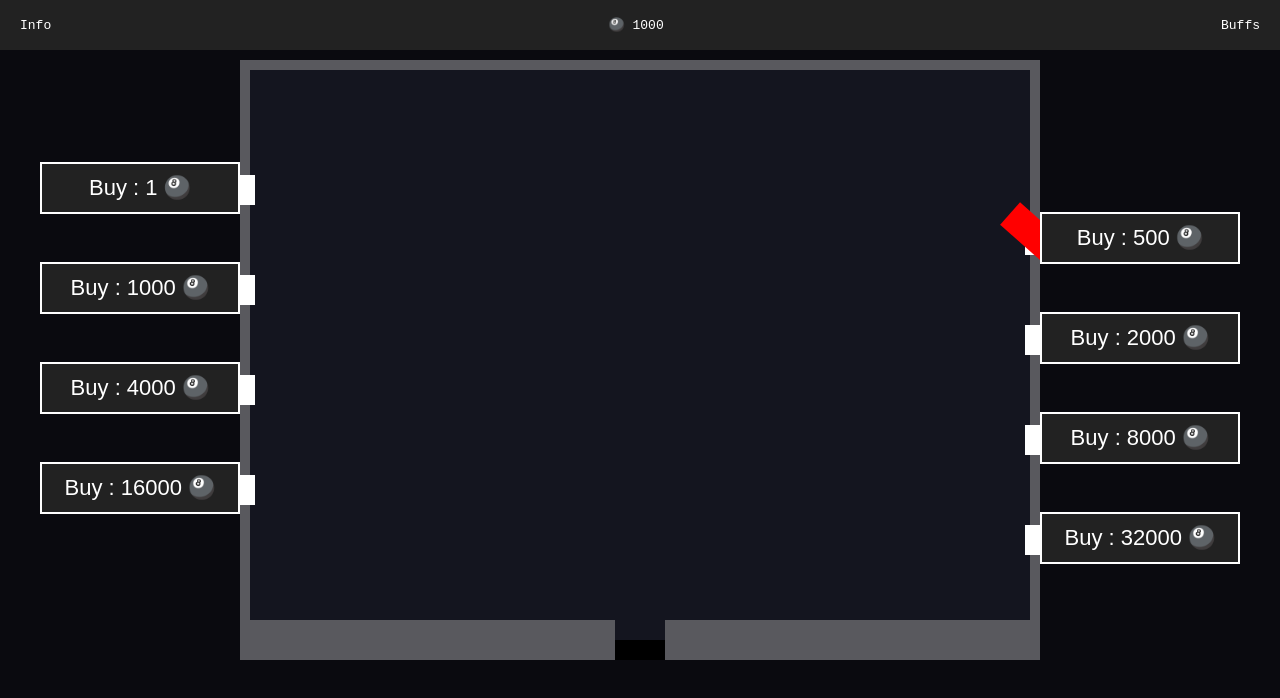
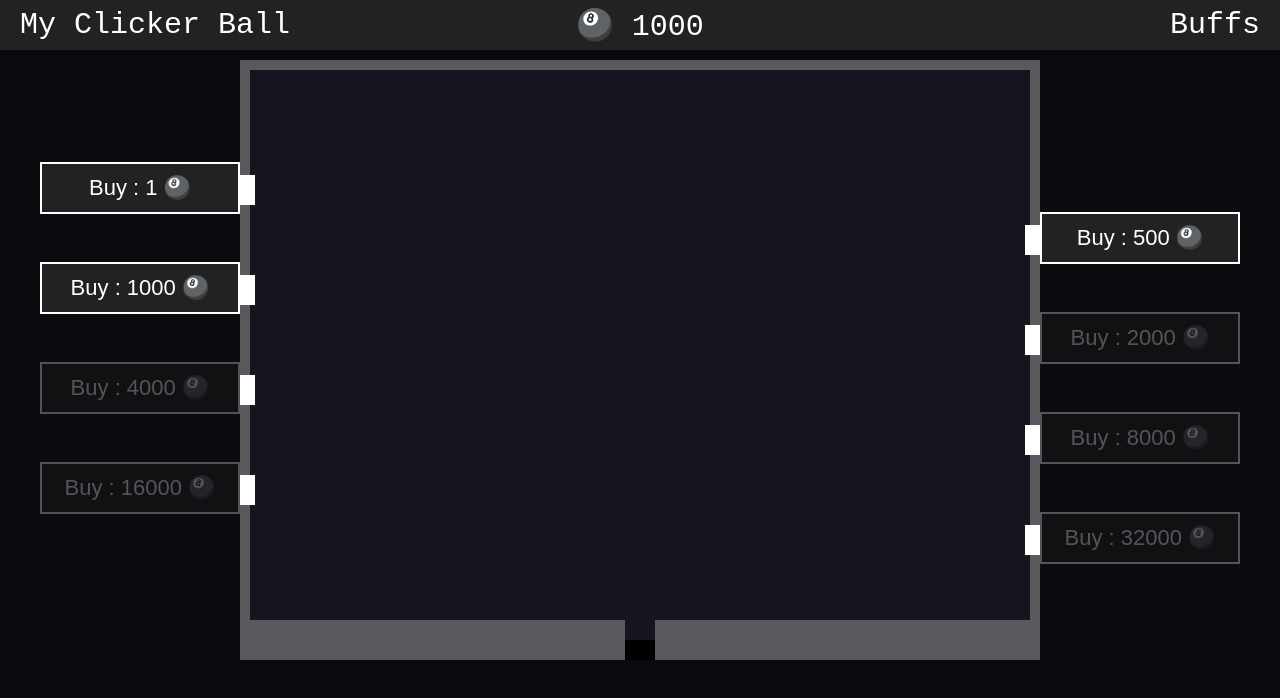
Before and after one commit to Medvena/My-Clicker-Ball, a website with bundled scripts: page index.html in a window 1280 px wide. Built offline with nearby package versions, Linux system fonts and the light colour scheme.

Commit message:
👌Improves
Better code, better results

```diff
--- a/index.html
+++ b/index.html
@@ -9,7 +9,7 @@
 <body>
 <!-- TOP BAR -->
 <div id="top-bar">
-    <div id="info-panel">Info</div>
+    <div id="info-panel">My Clicker Ball</div>
     <div id="score">🎱 0</div>
     <div id="buffs">Buffs</div>
 </div>
--- a/js/cannon.js
+++ b/js/cannon.js
@@ -1,70 +1,57 @@
 import { engine, World, Bodies } from "./engine.js";
 import { state } from "./gameState.js";
 
-// CANON
-const ball_color = "red";
-const cannonPos = { x: 800, y: 180 };
-let cannonAngle = Math.PI/4;
+export class Cannon {
+    constructor(x, y, side = 1) {
+        this.pos = { x, y };
+        this.angle = side === 1 ? Math.PI/4 : -Math.PI/4;
+        this.side = side; // 1 = right, -1 = left
+        this.t = Math.random() * 10;
+        this.recoil = 0;
 
-const cannon = Bodies.rectangle(cannonPos.x, cannonPos.y, 80, 30, {
+        this.body = Bodies.rectangle(x, y, 80, 30, {
             isStatic: true,
-    angle: cannonAngle,
-    render: {
-        fillStyle: ball_color
-    }
-})
-World.add(engine.world, cannon);
-
-
-// CANNON ANIMATION
-let t = 0;
-Matter.Events.on(engine, "beforeUpdate", () => {
-    t += 0.02;
-    const angle = Math.PI/4 + Math.sin(t)*0.2;
-    Matter.Body.setAngle(cannon, angle);
-    cannonAngle = angle;
+            angle: this.angle,
+            render: { fillStyle: "red" }
         });
 
-// CANNON RECOIL
-let recoilOffset = 0;
-function recoilCannon() {
-    recoilOffset = 10;
+        World.add(engine.world, this.body);
     }
-Matter.Events.on(engine, "beforeUpdate", () => {
-    recoilOffset *= 0.85; // recoil
 
-    const x = cannonPos.x + Math.cos(cannonAngle) * recoilOffset;
-    const y = cannonPos.y + Math.sin(cannonAngle) * recoilOffset;
+    update() {
+        // idle animation
+        this.t += 0.02;
+        this.angle = Math.PI/4 * this.side + Math.sin(this.t) * 0.2;
+        Matter.Body.setAngle(this.body, this.angle);
 
-    Matter.Body.setPosition(cannon, { x, y });
-});
+        // recoil damping
+        this.recoil *= 0.85;
+        const x = this.pos.x + Math.cos(this.angle) * this.recoil;
+        const y = this.pos.y + Math.sin(this.angle) * this.recoil;
+        Matter.Body.setPosition(this.body, { x, y });
+    }
 
-// SPAWN BALL
-function spawnBall() {
-    const length = 80; // cannon length
-    const offset = length / 2 + 15; // +15 = launch out of the cannon
+    shoot() {
+        const length = 80;
+        const offset = length / 2 + 15;
 
-    const x = cannon.position.x - Math.cos(cannonAngle) * offset;
-    const y = cannon.position.y - Math.sin(cannonAngle) * offset;
+        const x = this.body.position.x - Math.cos(this.angle) * offset;
+        const y = this.body.position.y - Math.sin(this.angle) * offset;
 
         const ball = Bodies.circle(x, y, state.ballRadius, {
             restitution: 0.9,
             friction: 0,
             frictionAir: 0.001,
             density: 0.001,
-        render: { fillStyle: ball_color }
+            render: { fillStyle: "red" }
         });
 
         Matter.Body.setVelocity(ball, {
-        x: Math.cos(cannonAngle) * state.speed,
-        y: Math.sin(cannonAngle) * state.speed
+            x: Math.cos(this.angle) * state.speed,
+            y: Math.sin(this.angle) * state.speed
         });
 
         World.add(engine.world, ball);
+        this.recoil = 10;
     }
-
-// CLICK
-document.addEventListener("click", () => {
-    spawnBall()
-    recoilCannon()
-});
+}
--- a/js/game.js
+++ b/js/game.js
@@ -1,9 +1,14 @@
 import { engine, World } from "./engine.js";
 import { hole } from "./world.js";
 import { state } from "./gameState.js";
+import { updateSlotUI } from "./ui.js";
+import { Cannon } from "./cannon.js";
+
+const cannons = [];
 
 export function updateScore() {
     document.getElementById("score").innerText = `🎱 ${state.score}`;
+    updateSlotUI();
 }
 
 Matter.Events.on(engine, "collisionStart", e => {
@@ -18,3 +23,20 @@ Matter.Events.on(engine, "collisionStart", e => {
 });
 
 updateScore();
+
+export function createCannon(x, y, side = "left") {
+    const cannonSide = side === "right" ? 1 : -1;
+    const c = new Cannon(x, y, cannonSide);
+    cannons.push(c);
+    return c;
+}
+
+// UPDATE LOOP
+Matter.Events.on(engine, "beforeUpdate", () => {
+    cannons.forEach(c => c.update());
+});
+
+// SHOOT ALL
+document.addEventListener("click", () => {
+    cannons.forEach(c => c.shoot());
+});
--- a/js/gameState.js
+++ b/js/gameState.js
@@ -2,7 +2,7 @@
 
 export const state = {
     score: 1000,
-    holeSize: 50,
+    holeSize: 30,
 
     // balls physics
     gravity: 0.5,
--- a/js/slots.js
+++ b/js/slots.js
@@ -1,17 +1,15 @@
 import { engine, World, Bodies } from "./engine.js";
 
 // SLOTS
-export const leftSlots = [
-    {x: 0, y: 130, canon: null, price: 1},
-    {x: 0, y: 230, canon: null, price: 1000},
-    {x: 0, y: 330, canon: null, price: 4000},
-    {x: 0, y: 430, canon: null, price: 16000},
-];
-export const rightSlots = [
-    {x: 800, y: 180, canon: null, price: 500},
-    {x: 800, y: 280, canon: null, price: 2000},
-    {x: 800, y: 380, canon: null, price: 8000},
-    {x: 800, y: 480, canon: null, price: 32000},
+export const Slots = [
+    {side: 'left', x: 0, y: 130, canon: null, price: 1},
+    {side: 'left', x: 0, y: 230, canon: null, price: 1000},
+    {side: 'left', x: 0, y: 330, canon: null, price: 4000},
+    {side: 'left', x: 0, y: 430, canon: null, price: 16000},
+    {side: 'right', x: 800, y: 180, canon: null, price: 500},
+    {side: 'right', x: 800, y: 280, canon: null, price: 2000},
+    {side: 'right', x: 800, y: 380, canon: null, price: 8000},
+    {side: 'right', x: 800, y: 480, canon: null, price: 32000},
 ];
 function drawSlots(slots, color) {
     slots.forEach(slot => {
@@ -22,11 +20,9 @@ function drawSlots(slots, color) {
                 fillStyle: color,
                 opacity: 1
             }
-
         });
         World.add(engine.world, slotBody);
         slot.body = slotBody; // debug / future use
     });
 }
-drawSlots(leftSlots, "#ffffff");
-drawSlots(rightSlots, "#ffffff");
+drawSlots(Slots, "#ffffff");
--- a/js/ui.js
+++ b/js/ui.js
@@ -1,58 +1,56 @@
 import { engine} from "./engine.js";
-import { leftSlots, rightSlots } from "./slots.js";
+import { Slots } from "./slots.js";
 import { updateScore } from "./game.js";
 import { state } from "./gameState.js";
+import { createCannon } from "./game.js";
 
 const overlay = document.getElementById("slotUIOverlay");
+const colorButtonMoused = "#bebebe"
 
 // BUTTONS
-leftSlots.forEach((slot, i) => {
+Slots.forEach((slot, i) => {
     const btn = document.createElement("button");
     btn.className = "slotBtn";
     btn.innerText = `Buy : ${slot.price} 🎱`;
-    btn.id = "L" + i;
-    btn.onmouseenter = () => btn.style.backgroundColor = "yellow";
+    btn.id = "bp_buy" + i;
+    if (slot.side === "left") {
+        btn.style.left = (slot.x - 200) + "px"; // at the right of the slot
+    }
+    else {
+        btn.style.left = (slot.x - 0) + "px"; // at the left of the slot
+    }
+    btn.onmouseenter = () => btn.style.backgroundColor = colorButtonMoused ;
     btn.onmouseleave = () => btn.style.backgroundColor = "#333";
+    btn.style.top  = (slot.y - 28) + "px";
+
+    btn.style.opacity = '0.3';
+    btn.disabled = true;
+
     overlay.appendChild(btn);
 
     btn.onclick = () => buyCanon(slot, btn);
 });
 
-rightSlots.forEach((slot, i) => {
-    const btn = document.createElement("button");
-    btn.className = "slotBtn";
-    btn.innerText = `Buy : ${slot.price} 🎱`;
-    btn.id = "R" + i;
-    btn.onmouseenter = () => btn.style.backgroundColor = "yellow";
-    btn.onmouseleave = () => btn.style.backgroundColor = "#333";
-    overlay.appendChild(btn);
-
-    btn.onclick = () => buyCanon(slot, btn);
-});
-
-function updateSlotUI() {
-
-    leftSlots.forEach((slot, i) => {
-        const btn = document.getElementById("L"+i);
-        btn.style.left = (slot.x - 200) + "px"; // at the right of the slot
-        btn.style.top  = (slot.y - 28) + "px";
-    });
-
-    rightSlots.forEach((slot, i) => {
-        const btn = document.getElementById("R"+i);
-        btn.style.left = (slot.x - 0) + "px"; // at the left of the slot
-        btn.style.top  = (slot.y - 28) + "px";
+export function updateSlotUI() {
+    Slots.forEach((slot, i) => {
+        const btn = document.getElementById("bp_buy"+i);
+        if (state.score >= slot.price) {
+            btn.disabled = false;
+            btn.style.opacity = '1';
+        }
+         else {
+            btn.disabled = true;
+            btn.style.opacity = '0.3';
+        }
     });
 }
 
-Matter.Events.on(engine, "afterUpdate", () => {
-    updateSlotUI();
-});
-
 function buyCanon(slot, btn) {
-    if(score < slot.price) return;
+    if(state.score < slot.price) return;
     state.score -= slot.price;
     updateScore();
+
+    slot.canon = createCannon(slot.x, slot.y, slot.side);
 
     btn.disabled = true;
     btn.style.opacity = 0.3;
--- a/style.css
+++ b/style.css
@@ -12,11 +12,18 @@ body {
     height: 50px;
     background: #222;
     display: flex;
-    justify-content: space-between;
     align-items: center;
     padding: 0 20px;
     box-sizing: border-box;
+    font-size: 30px;
 }
+
+#info-panel, #score, #buffs {
+    flex: 1;
+}
+#info-panel { text-align: left; }
+#score      { text-align: center; }
+#buffs      { text-align: right; }
 
 #game-container {
     display: flex;
```
Lines whose indentation alone changed are shown as unchanged.
